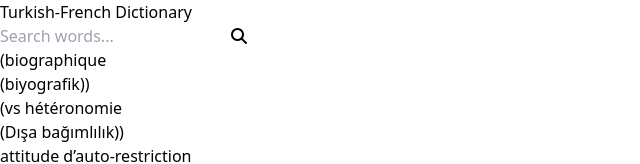
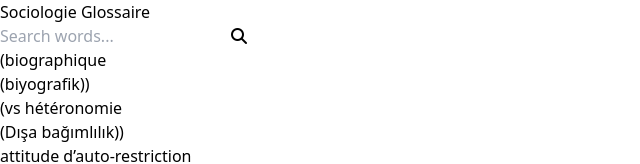
Before and after one commit to gulsucanli/sonhali, a React (Vite) app in the folder my-project/: page / in a window 1280 px wide. Shown: the top 164 px of the page, without its empty margins (0-640 px from the left). Built offline with nearby package versions, Linux system fonts and the light colour scheme.

Commit message:
modified:   my-project/src/App.jsx

```diff
--- a/my-project/src/App.jsx
+++ b/my-project/src/App.jsx
@@ -52,7 +52,7 @@ const CsvData = () => {
 
       <header className="bg-gray-900 text-white py-6 px-6">
         <div className="container mx-auto flex items-center justify-between">
-          <h1 className="text-2xl font-bold me-2">Turkish-French Dictionary</h1>
+          <h1 className="text-2xl font-bold me-2">Sociologie Glossaire</h1>
           <div className="relative w-full max-w-md">
 
             <input
@@ -104,7 +104,7 @@ const CsvData = () => {
 <p className="text-center mt-5 mb-5">{filteredData.length} results found!</p>
 <footer className="bg-gray-900 text-white py-4 px-6">
         <div className="container mx-auto flex items-center justify-center">
-          <p className="text-sm">Gülsu Canlı - 21927568 - gulsucanli55@gmail.com</p>
+          <p className="text-sm">© 2023 Turkish-French Dictionary. All rights reserved.</p>
         </div>
       </footer>
         </div>
```
